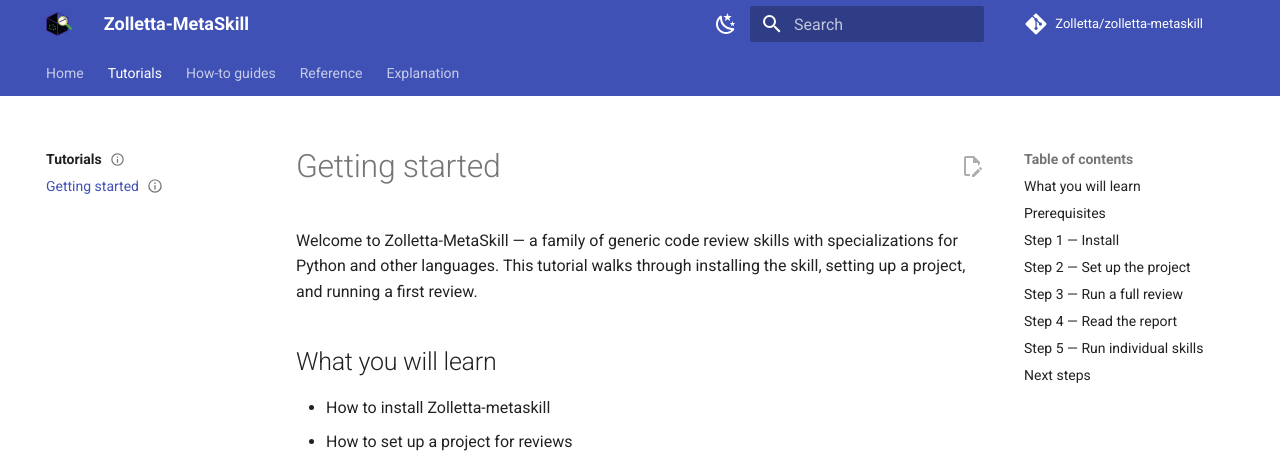
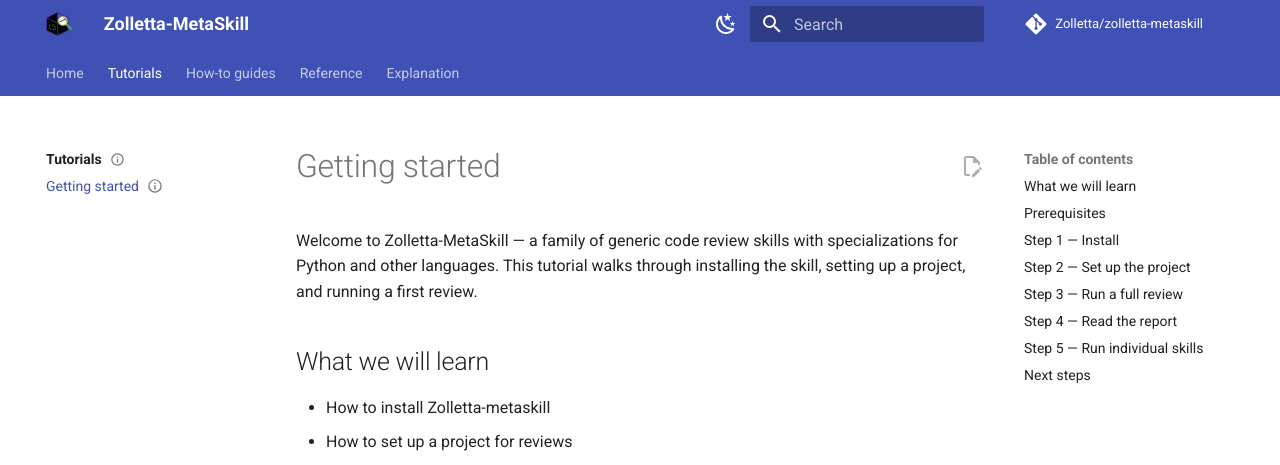
Before and after one commit to Zolletta/zolletta-metaskill, an MkDocs documentation site: the page built from docs/tutorials/getting-started.md, in a window 1280 px wide and 900 px high. Shown: the top 465 px of the window. Built offline with MkDocs 1.6.1 and Material for MkDocs 9.7.7, drawn with Linux system fonts in a browser that asks for light colours; comment, search, counter and statistics services are not loaded.

Commit message:
docs(tutorials): state what we will learn, per the completeness rule

```diff
--- a/docs/tutorials/getting-started.md
+++ b/docs/tutorials/getting-started.md
@@ -8,7 +8,7 @@
 
 Welcome to Zolletta-MetaSkill — a family of generic code review skills with specializations for Python and other languages. This tutorial walks through installing the skill, setting up a project, and running a first review.
 
-## What you will learn
+## What we will learn
 
 - How to install Zolletta-metaskill
 - How to set up a project for reviews
```
